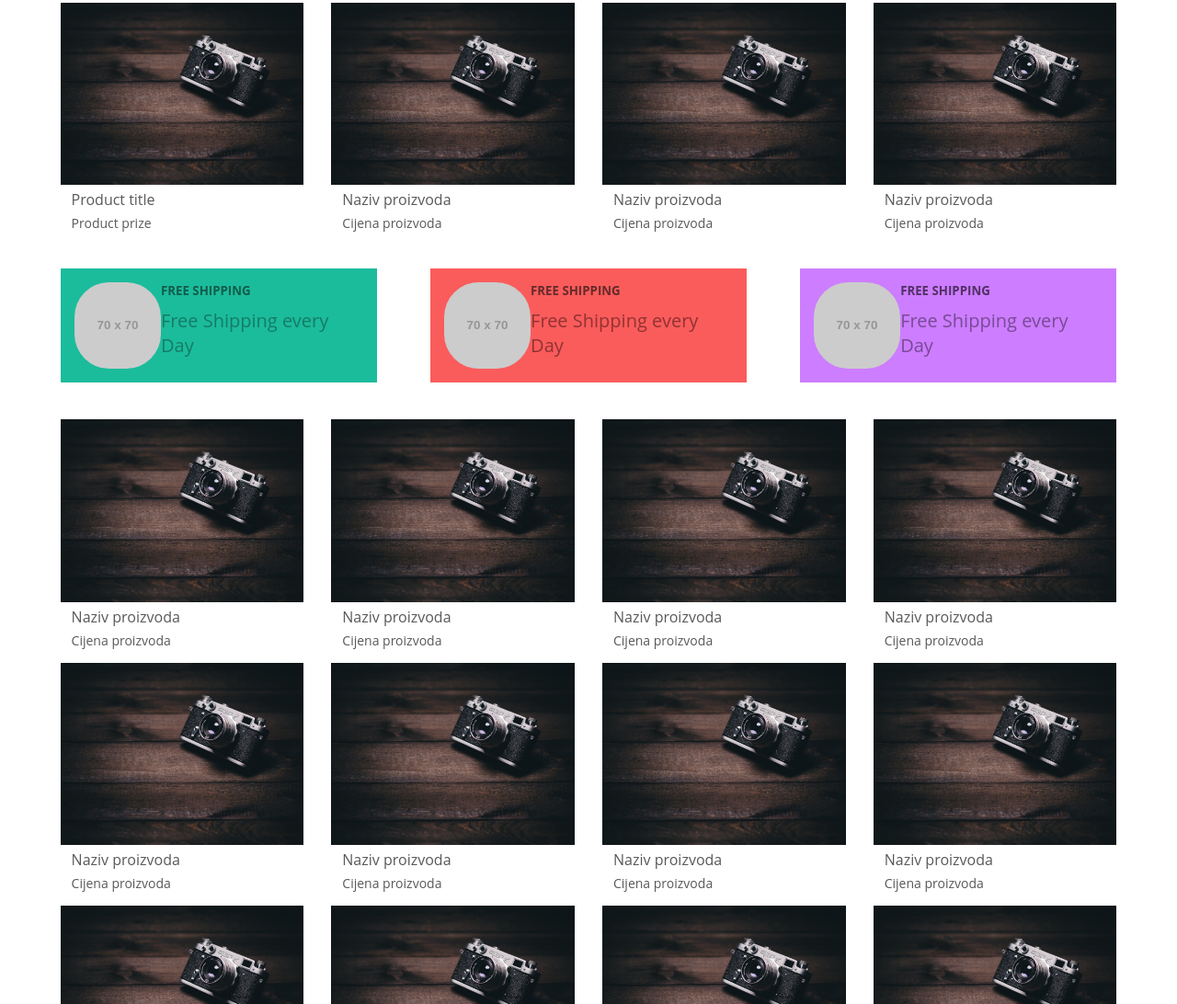
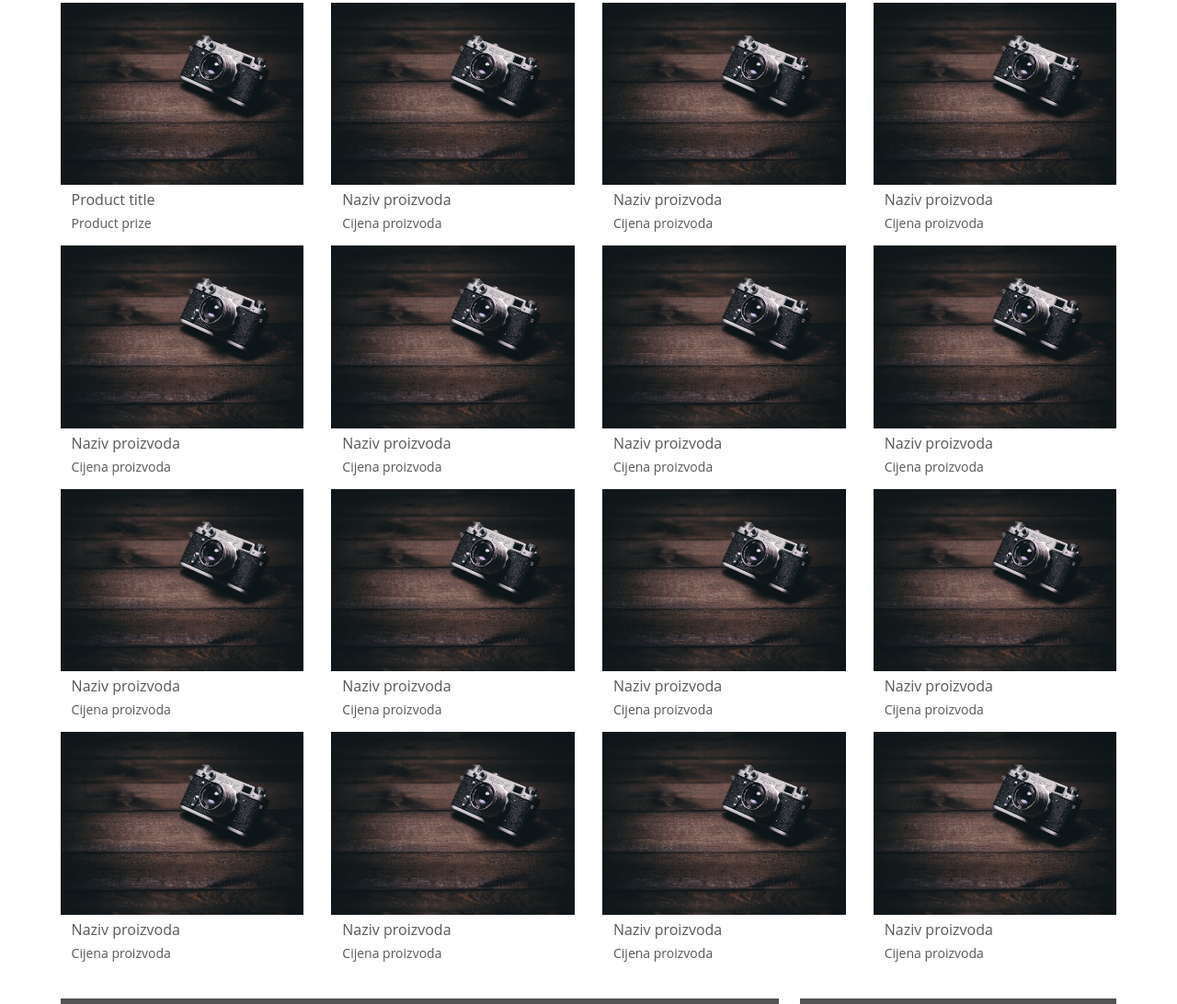
Before and after one commit to mirjanamilankovic/lpsatovi, a plain HTML site: page index.html in a window 1280 px wide. Shown: the part 778-1870 px from the top of the page at 92% size. Drawn offline with Linux system fonts and the light colour scheme; placeholder pictures from the web are drawn by us; files whose address does not match are found by name.

Commit message:
Removing featured section

```diff
--- a/index.html
+++ b/index.html
@@ -68,32 +68,6 @@
             </section>
             <!--end products-->
 
-
-            <!--Start: Supports -->
-            <section class="supports">
-                <div class="support support--green">
-                    <img src="http://placehold.it/70x70" class="support__image">
-                    <div class="title__description">
-                         <h5 class="support__title"> Free Shipping </h5>
-                         <h6 class="support__description"> Free Shipping every Day </h6>
-                    </div>
-                </div>
-                <div class="support support--red">
-                    <img src="http://placehold.it/70x70" class="support__image">
-                    <div class="title__description">
-                        <h5 class="support__title"> Free Shipping </h5>
-                        <h6 class="support__description"> Free Shipping every Day </h6>
-                    </div>
-                </div>
-                <div class="support support--purple">
-                    <img src="http://placehold.it/70x70" class="support__image">
-                    <div class="title__description">
-                        <h5 class="support__title"> Free Shipping </h5>
-                        <h6 class="support__description"> Free Shipping every Day </h6>
-                    </div>
-                </div>
-            </section>
-            <!--End supports-->
 
              <!--start:products-->
             <section class="products" >
```
